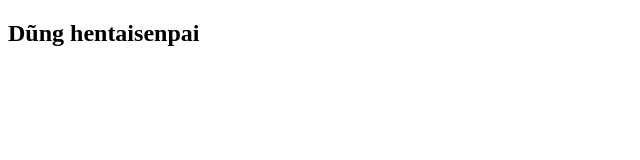
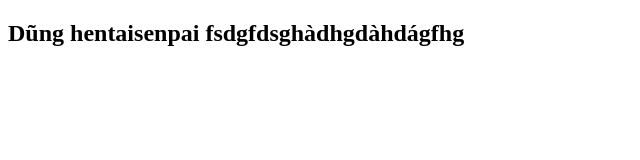
Before and after one commit to NGUYENDINHATK2/TGit, a plain HTML site: page about.html in a window 1280 px wide. Shown: the whole page, without its empty margins (0-640 px from the left). Drawn offline with Linux system fonts and the light colour scheme.

Commit message:
Update about.html

```diff
--- a/about.html
+++ b/about.html
@@ -8,7 +8,7 @@
 </head>
 <body>
     <h2>
-        Dũng hentaisenpai
+        Dũng hentaisenpai fsdgfdsghàdhgdàhdágfhg
     </h2>
 </body>
 </html>
```
